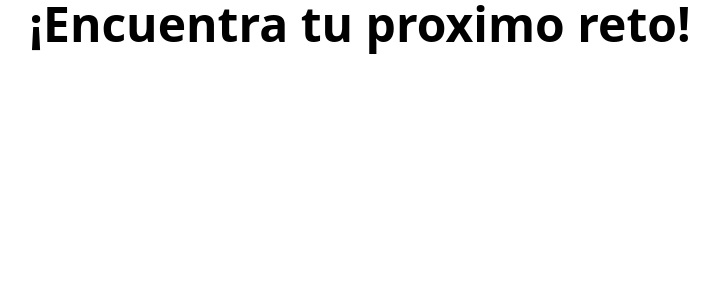
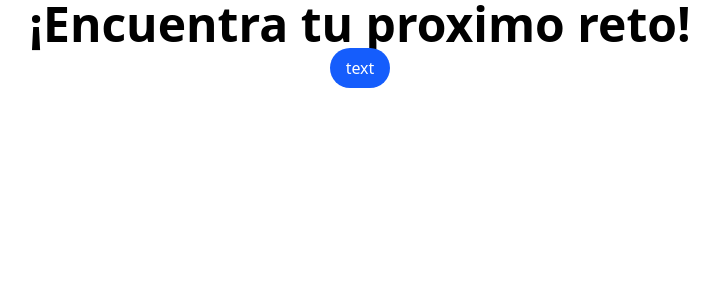
Before and after one commit to isantidev/cyclingEvents, a React (Vite) app: page / in a window 1280 px wide. Shown: the top 300 px of the page, without its empty margins (280-999 px from the left). Built offline with nearby package versions, Linux system fonts and the light colour scheme.

Commit message:
I'm using this buttons as anchors, so Im chaging its use

```diff
--- a/src/App.tsx
+++ b/src/App.tsx
@@ -1,4 +1,5 @@
 // import HeroBanner from "./components/Hero/HeroBanner";
+import Button from "./components/Button/Button";
 
 function App() {
     return (
@@ -6,6 +7,7 @@ function App() {
             <h1 className="text-5xl font-extrabold">
                 ¡Encuentra tu proximo reto!
             </h1>
+            <Button children="text" />
         </main>
     );
 }
--- a/src/components/Button/Button.tsx
+++ b/src/components/Button/Button.tsx
@@ -1,5 +1,21 @@
-const Button = (children: string) => {
-    return <button className="min-w-24 w-fit px-2 py-1">{children}</button>;
+interface ButtonProps {
+    children: React.ReactNode;
+    href?: string;
+    className?: string;
+}
+
+const Button = ({ children, href = "#", className }: ButtonProps) => {
+    return (
+        <a
+            tabIndex={0}
+            href={href}
+            className={`bg-blue-600 text-white px-4 py-2 rounded-full cursor-pointer hover:bg-blue-700 ${
+                className || ""
+            }`}
+        >
+            {children}
+        </a>
+    );
 };
 
 export default Button;
```
